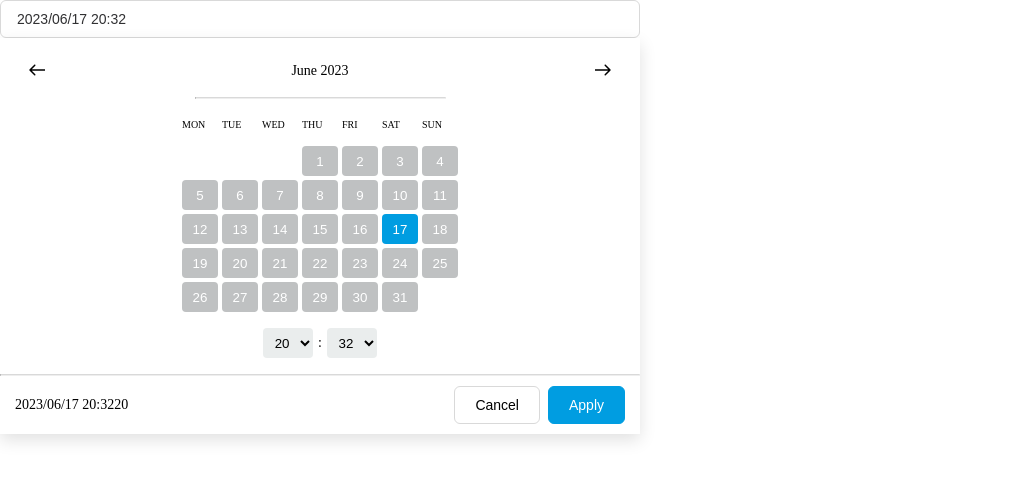
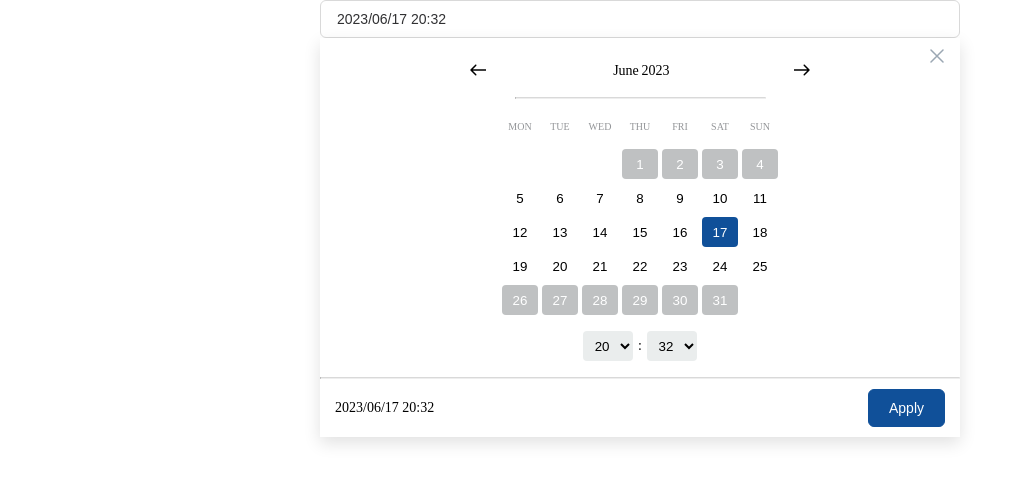
Before and after one commit to snigdho611/custom-react-datepicker, a React (Create React App) app: page / in a window 1280 px wide. Shown: the top 484 px of the page, without its empty margins (0-1025 px from the left). Built offline with nearby package versions, Linux system fonts and the light colour scheme.

Commit message:
Added various updates

```diff
--- a/src/App.tsx
+++ b/src/App.tsx
@@ -9,13 +9,15 @@ function App() {
   }, [date]);
 
   return (
-    <div style={{ width: "50%" }}>
+    <div style={{ width: "50%",
+     margin: "0 auto"
+      }}>
       <Datepicker
         onChange={(e) => {
           setDate(e);
         }}
-        min={new Date(new Date().getTime() - 86400000)}
-        max={new Date(new Date().getTime())}
+        min={new Date("2023-06-05")}
+        max={new Date("2023-06-25")}
         selected={new Date()}
       />
     </div>
--- a/src/components/Datepicker/Footer/index.tsx
+++ b/src/components/Datepicker/Footer/index.tsx
@@ -2,28 +2,22 @@
 /* eslint-disable arrow-body-style */
 import { IFooterProps } from "interface";
 
-const Footer: React.FC<IFooterProps> = ({ dateObj, handleConfirm, handleCancel }) => {
+const Footer: React.FC<IFooterProps> = ({ menuDisplayDate, handleConfirm }) => {
   return (
     <div className="datepicker_modal_footer">
       <hr className="datepicker_modal_footer_divider" />
       <div className="datepicker_modal_footer_content">
         <div className="datepicker_modal_footer_content_text">
-          {`${dateObj.year}/${String(dateObj.month + 1).padStart(2, "0")}/${String(
-            dateObj.date
-          ).padStart(2, "0")} ${String(dateObj.hours).padStart(2, "0")}:${String(
-            dateObj.minutes
+          {`${menuDisplayDate.year}/${String(menuDisplayDate.month + 1).padStart(2, "0")}/${String(
+            menuDisplayDate.date
+          ).padStart(2, "0")} ${String(menuDisplayDate.hours).padStart(2, "0")}:${String(
+            menuDisplayDate.minutes
           ).padStart(2, "0")}`}
-          {/* {dateObj.hours > 11 ? 'PM' : 'AM'} */}
-          {dateObj.hours}
+          {/* {menuDisplayDate.hours > 11 ? 'PM' : 'AM'} */}
+          {/* {menuDisplayDate.hours} */}
         </div>
         <div className="datepicker_modal_footer_content_buttons">
-          <button
-            type="button"
-            className="datepicker_modal_footer_content_buttons-cancel"
-            onClick={() => handleCancel()}
-          >
-            Cancel
-          </button>
+
           <button
             type="button"
             className="datepicker_modal_footer_content_buttons-confirm"
--- a/src/components/Datepicker/Header/index.tsx
+++ b/src/components/Datepicker/Header/index.tsx
@@ -2,54 +2,49 @@ import { IDate } from "interface";
 // import { ReactComponent as ArrowLeft} from 'icons/left-arrow.svg'
 import RightArrrow from "icons/RightArrow";
 import LeftArrow from "icons/LeftArrow";
+import Close from "icons/Close";
 // import test from 'icons/test'
+import { ReactComponent as CloseIcon } from "icons/close.svg"
 
 interface IHeaderProps {
   selected: IDate;
   onNext: () => void;
   onPrev: () => void;
+  handleCancel: () => void;
 }
 
-const Header: React.FC<IHeaderProps> = ({ selected, onNext, onPrev }) => {
-  const getMonthName = (monthIndex: number) => {
-    switch (monthIndex) {
-      case 0:
-        return "January";
-      case 1:
-        return "February";
-      case 2:
-        return "March";
-      case 3:
-        return "April";
-      case 4:
-        return "May";
-      case 5:
-        return "June";
-      case 6:
-        return "July";
-      case 7:
-        return "August";
-      case 8:
-        return "September";
-      case 9:
-        return "October";
-      case 10:
-        return "November";
-      case 11:
-        return "December";
-      default:
-        break;
-    }
-  };
+const Header: React.FC<IHeaderProps> = ({ selected, onNext, onPrev, handleCancel }) => {
+  const months = [
+    "January",
+    "February",
+    "March",
+    "April",
+    "May",
+    "June",
+    "July",
+    "August",
+    "September",
+    "October",
+    "November",
+    "December",
+  ];
 
   return (
     <div className="datepicker_modal_header">
+      <button
+        type="button"
+        className="datepicker_modal_header_buttons-cancel"
+        onClick={() => handleCancel()}
+      >
+      <CloseIcon />
+      </button>
       <div className="datepicker_modal_header_buttons">
         <button type="button" onClick={onPrev}>
           <LeftArrow />
         </button>
-        <div>
-          {getMonthName(selected.month)} {selected.year}
+        <div className="datepicker_modal_header_buttons_display">
+          <span>{months[selected.month]}</span>
+          <span>{selected.year}</span>
         </div>
         <button type="button" onClick={onNext}>
           <RightArrrow />
--- a/src/components/Datepicker/Time/index.tsx
+++ b/src/components/Datepicker/Time/index.tsx
@@ -1,8 +1,6 @@
 import { ITimeProps } from "interface";
 
 const DatepickerTime: React.FC<ITimeProps> = ({ selected, onTimeClickHour, onTimeClickMinute, min=null, max=null }) => {
-  const hours = Array.from({ length: 24 }, (_, index) => index);
-  const minutes = Array.from({ length: 60 }, (_, index) => index);
 
   const hours_ = () => {
     const minHours = []
@@ -11,7 +9,7 @@ const DatepickerTime: React.FC<ITimeProps> = ({ selected, onTimeClickHour, onTim
       }
     return minHours
   }
-  console.log(min?.getMinutes())
+
   const minutes_ = () => {
     const minMinutes = []
       for (let i = min ? min.getMinutes() : 0; i < 60; i++) {
@@ -38,7 +36,9 @@ const DatepickerTime: React.FC<ITimeProps> = ({ selected, onTimeClickHour, onTim
         defaultValue={selected.minutes}
       >
         {minutes_().map((minute) => (
-          <option key={minute}>{minute < 10 ? "0" + minute : minute}</option>
+          <option key={minute}>
+            {minute < 10 ? "0" + minute : minute}
+          </option>
         ))}
       </select>
     </div>
--- a/src/components/Datepicker/index.scss
+++ b/src/components/Datepicker/index.scss
@@ -1,13 +1,14 @@
 $cellheight: 30px;
 $cellwidth: 36px;
 $disabled: #bfc1c2;
-$foreground: #009de1;
+$foreground: #105099;
 
 .datepicker {
   font-size: 14px;
   font-family: "Noto Sans JP";
   border-radius: 12px;
   position: relative;
+  min-width: 325px;
   &_input {
     display: flex;
     width: 292px;
@@ -23,7 +24,7 @@ $foreground: #009de1;
       cursor: pointer;
     }
     &:focus {
-      outline: "1px solid #9AA5B1";
+      outline: 1px solid #9aa5b1;
     }
   }
   &_modal {
@@ -37,6 +38,7 @@ $foreground: #009de1;
       font-size: 14px;
       width: 296px;
       width: 100%;
+      position: relative;
       &_divider {
         margin: 17px auto 20px auto;
         width: 251px;
@@ -45,7 +47,7 @@ $foreground: #009de1;
       &_buttons {
         padding: 25px 23px 0px 23px;
         display: flex;
-        justify-content: space-between;
+        justify-content: space-evenly;
         font-weight: 500;
         & button {
           background-color: transparent;
@@ -60,6 +62,25 @@ $foreground: #009de1;
             outline: 1px solid $foreground;
           }
         }
+        &_display {
+          display: flex;
+          gap: 5%;
+        }
+        &-cancel {
+          background-color: transparent;
+          border: 1px solid #d9d9d9;
+          // float: right;
+          border: none;
+          position: absolute;
+          cursor: pointer;
+          top: 10px;
+          right: 10px;
+          // transform: scale(-0.75);
+          border-radius: 50%;
+          &:hover{
+            background-color: $foreground;
+          }
+        }
       }
     }
     &_calendar {
@@ -72,7 +93,7 @@ $foreground: #009de1;
         grid-template-columns: repeat(7, $cellwidth);
         gap: 4px;
         font-size: 10px;
-        &_day {
+        &_cell {
           text-align: center;
           display: flex;
           align-items: center;
@@ -108,6 +129,7 @@ $foreground: #009de1;
             &:hover {
               background-color: $foreground;
               color: white;
+              transition: background-color 0.25s, color 0.25s;
             }
             &:focus {
               background-color: $foreground;
@@ -133,6 +155,7 @@ $foreground: #009de1;
             background-color: $disabled;
             color: white;
             cursor: pointer;
+            // text-decoration: line-through;
             &:hover {
               background-color: $disabled;
               color: white;
@@ -194,10 +217,10 @@ $foreground: #009de1;
             cursor: pointer;
             font-family: "Noto Sans JP", sans-serif;
           }
-          &-cancel {
-            background-color: transparent;
-            border: 1px solid #d9d9d9;
-          }
+          // &-cancel {
+          //   background-color: transparent;
+          //   border: 1px solid #d9d9d9;
+          // }
           &-confirm {
             background-color: transparent;
             border: 1px solid $foreground;
--- a/src/components/Datepicker/index.tsx
+++ b/src/components/Datepicker/index.tsx
@@ -1,10 +1,10 @@
 import { useEffect, useRef, useState } from "react";
 import "./index.scss";
 import { IDate, IDatepickerProps } from "../../interface";
-import DatepickerTime from "./Time";
-import DatepickerHeader from "./Header";
-import DatepickerCalendar from "./Calendar";
-import DatepickerFooter from "./Footer";
+import Time from "./Time";
+import Calendar from "./Calendar";
+import Header from "./Header";
+import Footer from "./Footer";
 
 const Datepicker: React.FC<IDatepickerProps> = ({
   width = "100%",
@@ -20,14 +20,15 @@ const Datepicker: React.FC<IDatepickerProps> = ({
   const currentHour = new Date().getHours();
   const currentMinute = new Date().getMinutes();
   const currentSeconds = new Date().getSeconds();
-  const [dateObj, setDateObj] = useState<IDate>({
+
+  const [menuDisplayDate, setMenuDisplayDate] = useState<IDate>({
     date: selected ? new Date(selected).getDate() : currentDate,
     month: selected ? new Date(selected).getMonth() : currentMonth,
     year: selected ? new Date(selected).getFullYear() : currentYear,
     hours: selected ? new Date(selected).getHours() : 0,
     minutes: selected ? new Date(selected).getMinutes() : 0,
   });
-  const [finalObj, setFinalDateObj] = useState<IDate | null>(
+  const [selectedDate, setSelectedDate] = useState<IDate | null>(
     selected
       ? {
           date: selected ? new Date(selected).getDate() : currentDate,
@@ -44,6 +45,7 @@ const Datepicker: React.FC<IDatepickerProps> = ({
     year: currentYear,
     hours: currentHour,
     minutes: currentMinute,
+    seconds: currentSeconds
   });
   const menuRef = useRef<HTMLDivElement | null>(null);
   const inputRef = useRef<HTMLInputElement | null>(null);
@@ -53,60 +55,74 @@ const Datepicker: React.FC<IDatepickerProps> = ({
     if (disabled) {
       return;
     }
+    const inputElement = inputRef.current
+    const handleSpacebar = (event: KeyboardEvent) =>{
+      if ((inputRef.current && inputRef.current.contains(event.target as Node) && event.code === "Space")
+      ) {
+        console.log("Keyboard event detected, open or close menu")
+        setOpen(!open);
+      }
+    }
+
     const handleClickOutside = (event: Event) => {
       if (inputRef.current && inputRef.current.contains(event.target as Node)) {
+        console.log("Mouse event detected, open or close menu")
         setOpen(!open);
       }
       if (open && menuRef.current && !menuRef.current.contains(event.target as Node)) {
-        setOpen(!open);
+        console.log("Mouse event detected, close menu")
+        setOpen(false)
       }
     };
+
+    inputElement && inputElement.addEventListener("keydown", handleSpacebar);
     document.addEventListener("mousedown", handleClickOutside);
 
     return () => {
+      inputElement && inputElement.removeEventListener("keydown", handleSpacebar);
       document.removeEventListener("mousedown", handleClickOutside);
     };
-  }, [menuRef, setOpen, open, disabled]);
+  }, [open, disabled]);
 
   const onNext = () => {
-    if (dateObj.month === 11) {
-      return setDateObj((prevState) => ({
+    if (menuDisplayDate.month === 11) {
+      return setMenuDisplayDate((prevState) => ({
         ...prevState,
         date: 1,
         month: 0,
-        year: dateObj.year + 1,
+        year: menuDisplayDate.year + 1,
       }));
     }
 
-    return setDateObj((prevState) => ({
+    return setMenuDisplayDate((prevState) => ({
       ...prevState,
       date: 1,
-      month: dateObj.month + 1,
+      month: menuDisplayDate.month + 1,
     }));
   };
 
   const onPrev = () => {
-    if (dateObj.year === 1970 && dateObj.month === 0) {
+    if (menuDisplayDate.year === 1970 && menuDisplayDate.month === 0) {
       return;
     }
-    if (dateObj.month === 0) {
-      return setDateObj((prevState) => ({
+    if (menuDisplayDate.month === 0) {
+      return setMenuDisplayDate((prevState) => ({
         ...prevState,
         date: 1,
         month: 11,
-        year: dateObj.year - 1,
+        year: menuDisplayDate.year - 1,
       }));
     }
 
-    return setDateObj((prevState) => ({
+    return setMenuDisplayDate((prevState) => ({
       ...prevState,
       date: 1,
-      month: dateObj.month - 1,
+      month: menuDisplayDate.month - 1,
     }));
   };
 
   const onDateClick = (date: number, month: number, year: number) => {
-    setDateObj((prevState) => ({
+    setMenuDisplayDate((prevState) => ({
       ...prevState,
       date,
       month,
@@ -115,23 +131,23 @@ const Datepicker: React.FC<IDatepickerProps> = ({
   };
 
   const onTimeClickHour = (hours: number) => {
-    setDateObj((prevState) => ({ ...prevState, hours }));
+    setMenuDisplayDate((prevState) => ({ ...prevState, hours }));
   };
 
   const onTimeClickMinute = (minutes: number) => {
-    setDateObj((prevState) => ({ ...prevState, minutes }));
+    setMenuDisplayDate((prevState) => ({ ...prevState, minutes }));
   };
 
   const handleConfirm = () => {
-    if (min && new Date(`${dateObj.year}-${dateObj.month + 1}-${dateObj.date}`) < min) {
-      setFinalDateObj(null);
+    if (min && new Date(`${menuDisplayDate.year}-${menuDisplayDate.month + 1}-${menuDisplayDate.date}`) < min) {
+      setSelectedDate(null);
     }
-    if (max && new Date(`${dateObj.year}-${dateObj.month + 1}-${dateObj.date}`) > max) {
-      setFinalDateObj(null);
+    if (max && new Date(`${menuDisplayDate.year}-${menuDisplayDate.month + 1}-${menuDisplayDate.date}`) > max) {
+      setSelectedDate(null);
     } else {
-      setFinalDateObj(dateObj);
+      setSelectedDate(menuDisplayDate);
     }
-    onChange(new Date(dateObj.year, dateObj.month, dateObj.date, dateObj.hours, dateObj.minutes));
+    onChange(new Date(menuDisplayDate.year, menuDisplayDate.month, menuDisplayDate.date, menuDisplayDate.hours, menuDisplayDate.minutes));
     setOpen(false);
   };
 
@@ -151,38 +167,43 @@ const Datepicker: React.FC<IDatepickerProps> = ({
         type="text"
         className="datepicker_input"
         value={
-          finalObj
-            ? `${finalObj.year}/${String(finalObj.month + 1).padStart(2, "0")}/${String(
-                finalObj.date
-              ).padStart(2, "0")} ${String(finalObj.hours).padStart(2, "0")}:${String(
-                finalObj.minutes
+          selectedDate
+            ? `${selectedDate.year}/${String(selectedDate.month + 1).padStart(2, "0")}/${String(
+                selectedDate.date
+              ).padStart(2, "0")} ${String(selectedDate.hours).padStart(2, "0")}:${String(
+                selectedDate.minutes
               ).padStart(2, "0")}`
             : ""
         }
         placeholder="Select a date"
         readOnly
       />
+
       {open ? (
         <div className="datepicker_modal" ref={menuRef}>
-          <DatepickerHeader selected={dateObj} onNext={onNext} onPrev={onPrev} />
-          <DatepickerCalendar
+          <Header
+            selected={menuDisplayDate}
+            onNext={onNext}
+            onPrev={onPrev}
+            handleCancel={handleCancel}
+          />
+          <Calendar
             onDateClick={onDateClick}
-            dateObj={dateObj}
+            menuDisplayDate={menuDisplayDate}
             currentDateObj={currentDateObj}
             min={min}
             max={max}
           />
-          <DatepickerTime
+          <Time
             onTimeClickHour={onTimeClickHour}
             onTimeClickMinute={onTimeClickMinute}
-            selected={dateObj}
+            selected={menuDisplayDate}
             min={min}
             max={max}
           />
-          <DatepickerFooter
+          <Footer
             handleConfirm={handleConfirm}
-            handleCancel={handleCancel}
-            dateObj={dateObj}
+            menuDisplayDate={menuDisplayDate}
           />
         </div>
       ) : null}
--- /dev/null
+++ b/src/custom.d.ts
@@ -0,0 +1,6 @@
+declare module '*.svg' {
+    import React = require('react');
+    export const ReactComponent: React.FC<React.SVGProps<SVGSVGElement>>;
+    const src: string;
+    export default src;
+  }
--- /dev/null
+++ b/src/icons/Close.tsx
@@ -0,0 +1,22 @@
+import React from "react";
+
+const Close = () => {
+  return (
+    <svg
+      xmlns="http://www.w3.org/2000/svg"
+      fill="none"
+      viewBox="0 0 24 24"
+      strokeWidth={1.5}
+      stroke="currentColor"
+      className="w-6 h-6"
+    >
+      <path
+        strokeLinecap="round"
+        strokeLinejoin="round"
+        d="M6 18L18 6M6 6l12 12"
+      />
+    </svg>
+  );
+};
+
+export default Close;
--- a/tsconfig.json
+++ b/tsconfig.json
@@ -17,5 +17,5 @@
     "noEmit": true,
     "jsx": "react-jsx"
   },
-  "include": ["src"]
+  "include": ["src", "src/custom.d.ts"]
 }
```
Also changed, not shown: src/components/Datepicker/Calendar/index.tsx (+12 -12 lines), src/interface/index.ts (+5 -5 lines), src/icons/close.svg (added).
